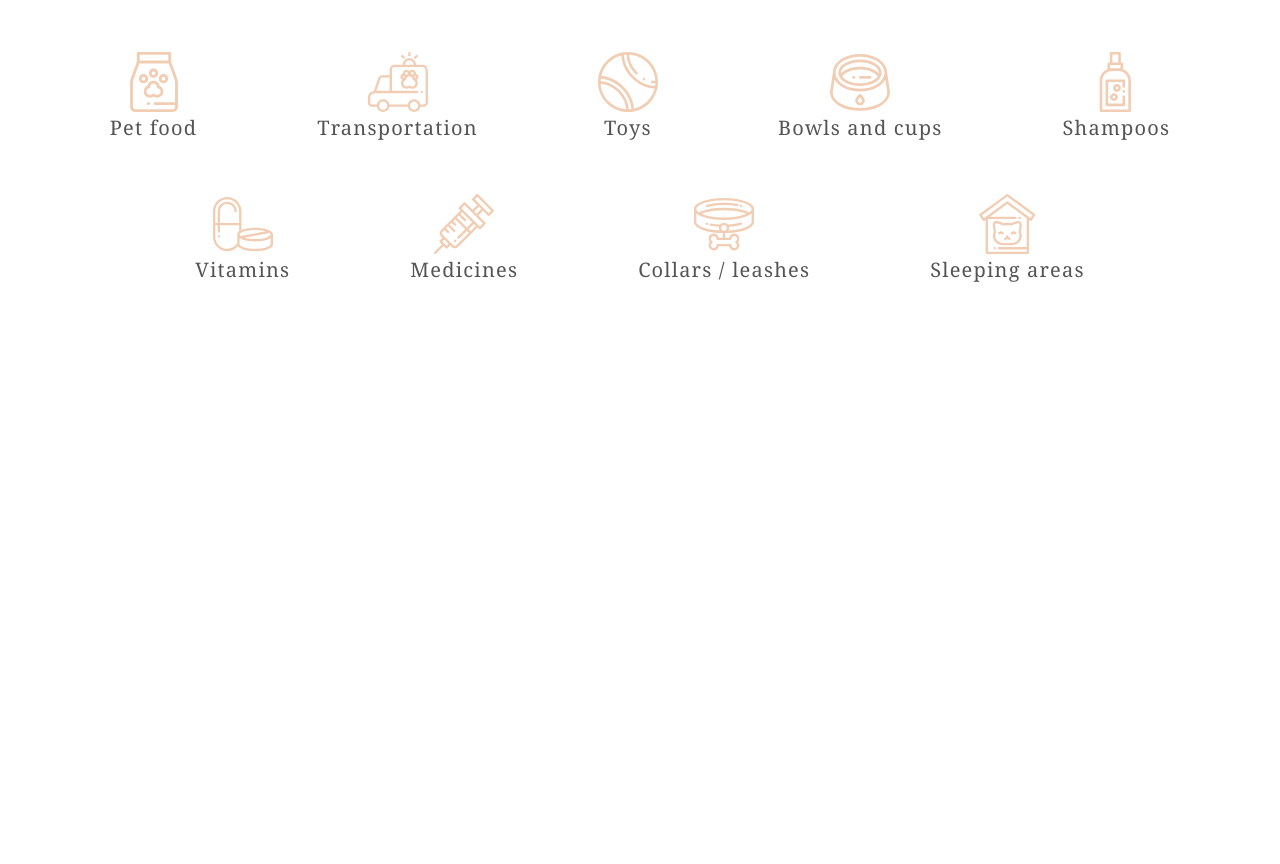
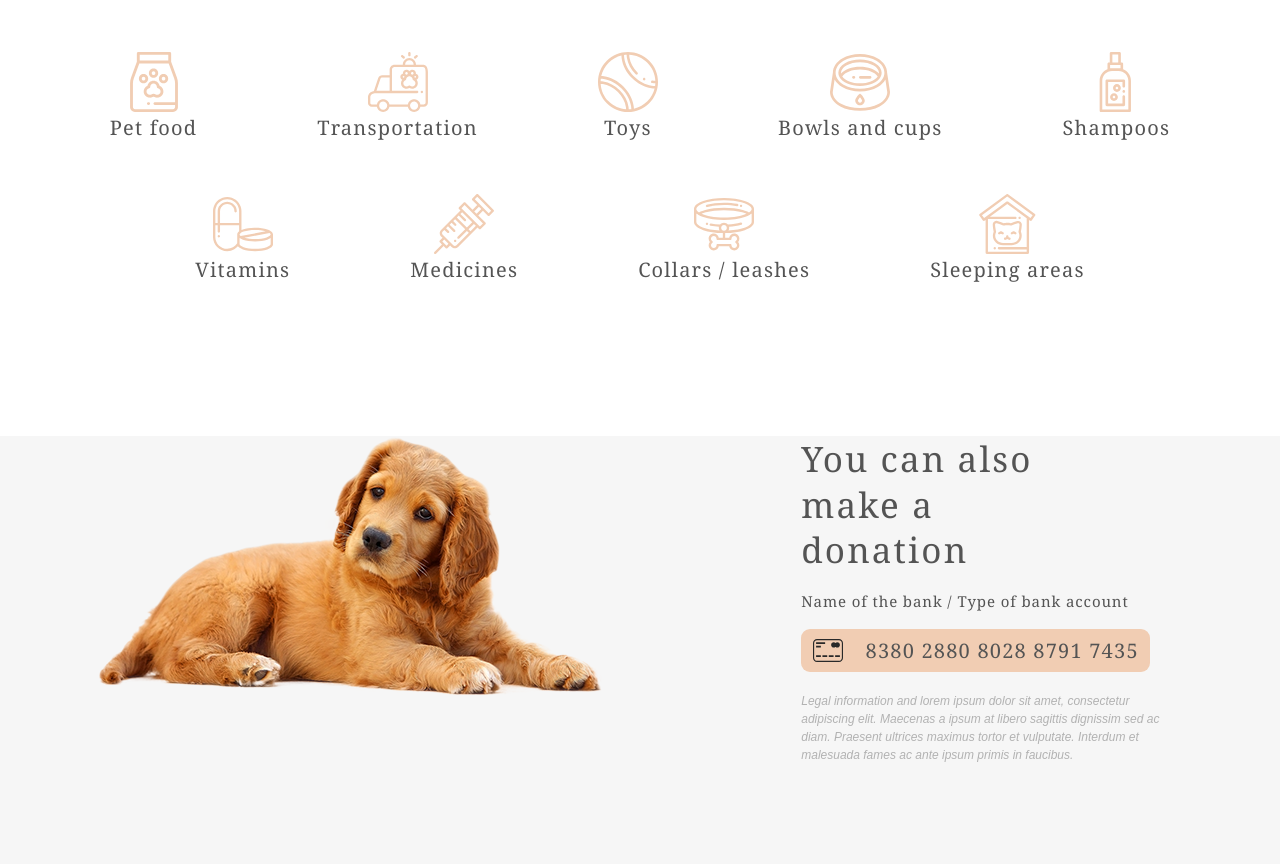
Before and after one commit to SManzh/RSSchool-projects, a plain HTML site: page shelter/pages/main/index.html in a window 1280 px wide. Shown: the part 2081-2945 px from the top of the page. Before the commit the page ends 2517 px from the top, so only its background shows below. Drawn offline with Linux system fonts and the light colour scheme.

Commit message:
feat: finish in-addition block

```diff
--- a/shelter/pages/main/index.html
+++ b/shelter/pages/main/index.html
@@ -126,11 +126,27 @@
         </div>
       </div>
     </div>
-    <div class="in-addition">
-
+    <div class="wrapper-in-addition">
+      <div class="in-addition">
+        <div class="in-addition__picture">
+          <img src="../../assets/images/donation-dog.png" alt="dog">
+        </div>
+        <div class="in-addition__text">
+          <h3 class="in-addition__heading">You can also make a donation</h3>
+          <p class="in-addition__subheading">Name of the bank / Type of bank account</p>
+          <div class="in-addition__credit-card"><img src="../../assets/icons/credit-card.svg" alt="credit-card"><span>8380 2880 8028 8791 7435</span></div>
+          <p class="in-addition__legal-info">Legal information and lorem ipsum dolor sit amet, consectetur adipiscing elit.
+            Maecenas a ipsum at libero sagittis dignissim sed ac diam. Praesent ultrices maximus tortor et vulputate.
+            Interdum et malesuada fames ac ante ipsum primis in faucibus.</p>
+        </div>
+      </div>
     </div>
 
   </main>
-  <footer class="footer"></footer>
+  <footer class="wrapper-footer">
+    <div class="footer">
+
+    </div>
+  </footer>
 </body>
 </html>
--- a/shelter/pages/main/styles/style.css
+++ b/shelter/pages/main/styles/style.css
@@ -321,3 +321,77 @@ ul {
 }
 
 /*-----In addition-----*/
+.wrapper-in-addition {
+  background-color: #F6F6F6;
+}
+
+.in-addition {
+  display: flex;
+  padding-bottom: 100px;
+}
+
+.in-addition__picture {
+  max-width: 505px;
+}
+
+.in-addition__text {
+  display: flex;
+  flex-direction: column;
+}
+
+.in-addition__heading {
+  margin-left: 0;
+  max-width: 300px;
+  font-family: Georgia, 'Times New Roman', Times, serif;
+  font-style: normal;
+  font-weight: 400;
+  font-size: 35px;
+  line-height: 130%;
+  letter-spacing: 0.06em;
+  color: #545454;
+}
+
+.in-addition__subheading {
+  margin-left: 0;
+  margin-top: 20px;
+  margin-bottom: 20px;
+  font-family: Georgia, 'Times New Roman', Times, serif;
+  font-style: normal;
+  font-weight: 400;
+  font-size: 15px;
+  line-height: 110%;
+  letter-spacing: 0.06em;
+  color: #545454;
+}
+
+.in-addition__credit-card {
+  margin-left: 0;
+  margin-bottom: 20px;
+  width: 349px;
+  height: 43px;
+  border-radius: 9px;
+  background-color: #F1CDB3;
+  display: flex;
+  align-items: center;
+  justify-content: left;
+}
+
+.in-addition__credit-card span {
+  font-family: Georgia, 'Times New Roman', Times, serif;
+  font-style: normal;
+  font-weight: 400;
+  font-size: 20px;
+  line-height: 115%;
+  letter-spacing: 0.06em;
+  color: #545454;
+}
+
+.in-addition__legal-info {
+  max-width: 380px;
+  font-family: Arial, Helvetica, sans-serif;
+  font-style: italic;
+  font-weight: 400;
+  font-size: 12px;
+  line-height: 18px;
+  color: #B2B2B2;
+}
```
Also changed, not shown: shelter/assets/icons/credit-card.svg (added), shelter/assets/images/donation-dog.png (added).
